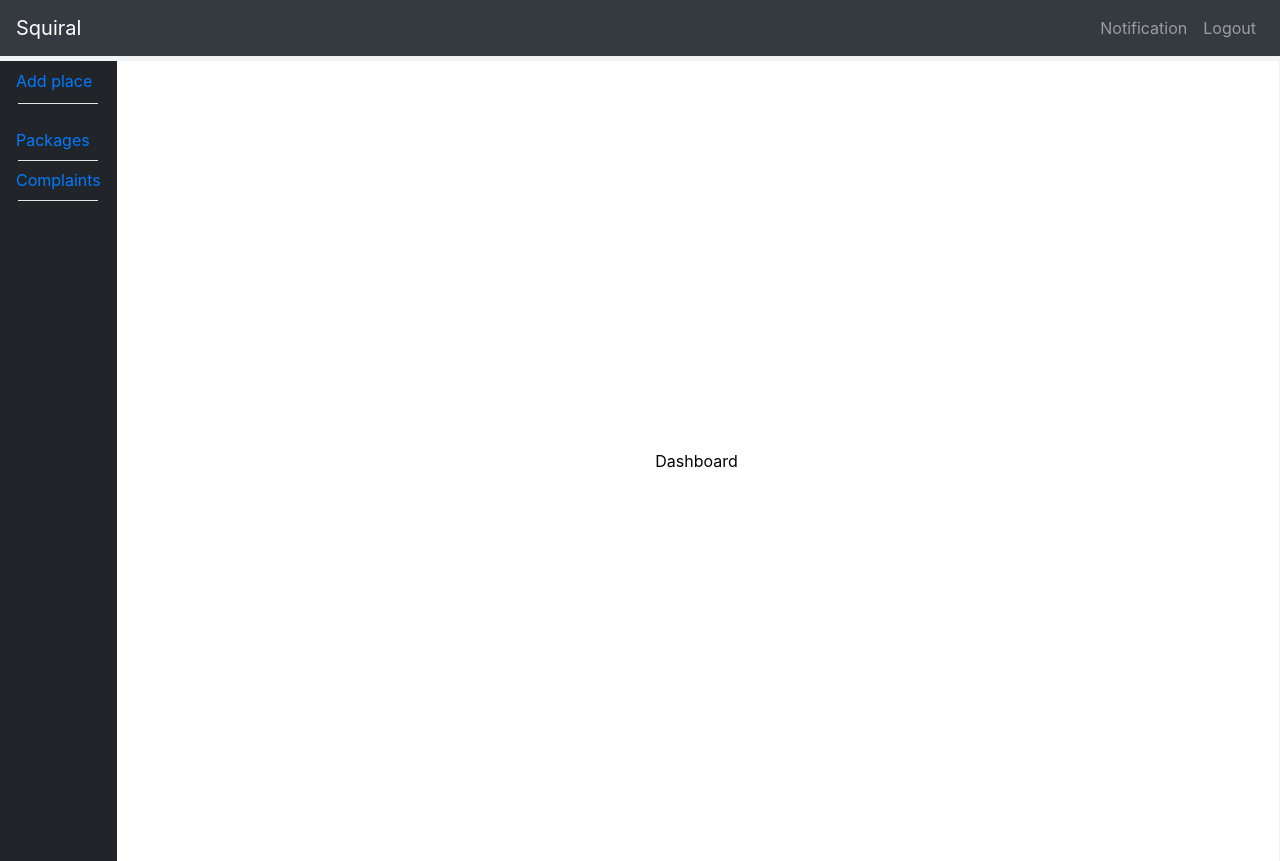
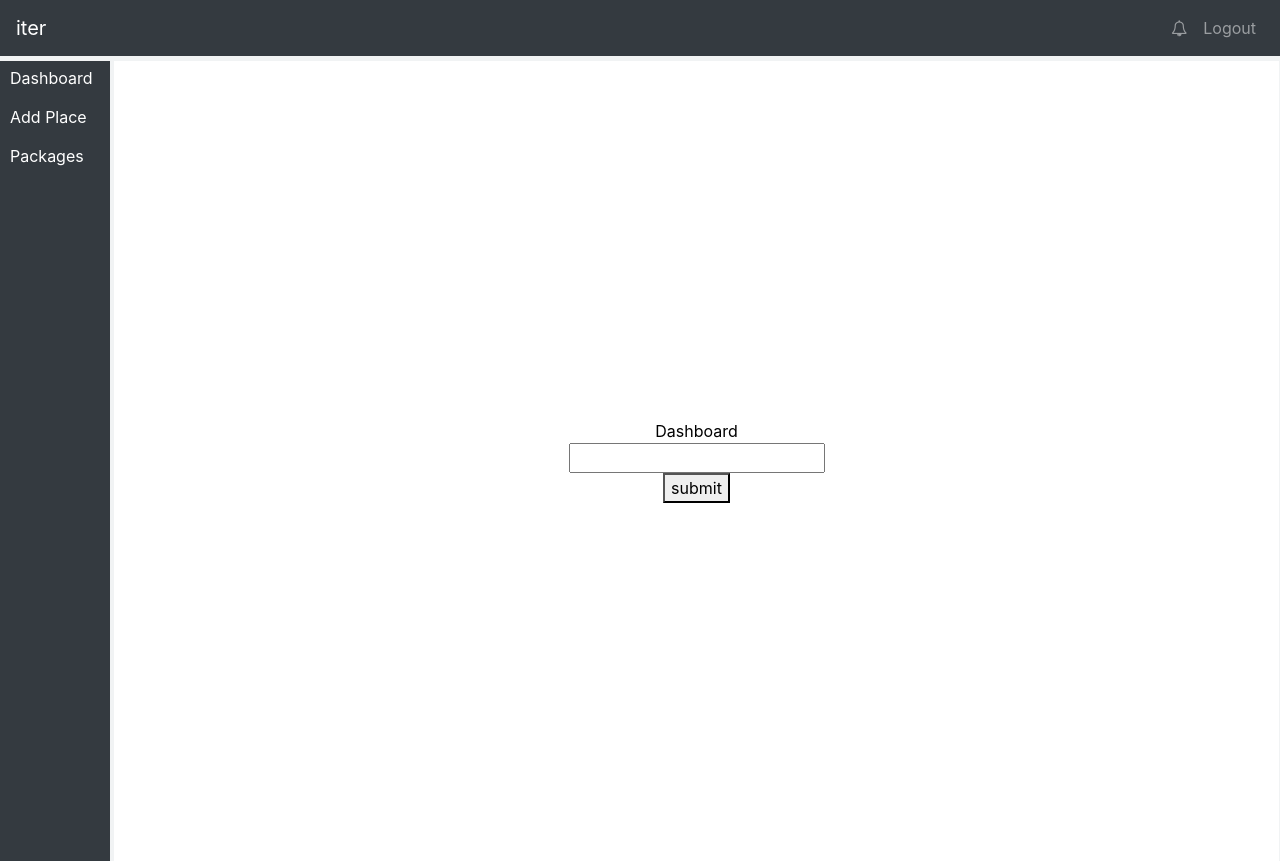
Before and after one commit to ChamodDinuka/3rd-GroupProject, a React (Create React App) app in the folder web/: page /admin in a window 1280 px wide. Built offline with nearby package versions, Linux system fonts and the light colour scheme; no server answers.

Commit message:
db connect

```diff
--- a/web/package.json
+++ b/web/package.json
@@ -7,6 +7,9 @@
     "@testing-library/react": "^9.5.0",
     "@testing-library/user-event": "^7.2.1",
     "bootstrap": "^4.5.0",
+    "dotenv": "^8.2.0",
+    "firebase": "^7.15.5",
+    "font-awesome": "^4.7.0",
     "react": "^16.13.1",
     "react-bootstrap": "^1.0.1",
     "react-dom": "^16.13.1",
--- a/web/src/App.js
+++ b/web/src/App.js
@@ -1,6 +1,5 @@
 import React from 'react';
 import './App.css';
-
 import AboutUs from './containers/AboutUs';
 import Login from './containers/Login';
 import Register from './containers/Register';
@@ -10,6 +9,10 @@ import Footer from './components/Footer';
 import Home from './containers/Home';
 import {BrowserRouter , Router, Switch, Route} from 'react-router-dom';
 import Dashboard from './component/admin/dashboard/dashboard';
+import Sidebar from './component/admin/sidebar/sidebar'
+import Navbar2 from './component/admin/navbar/nabar'
+import Packages from './component/admin/packages/packages';
+
 
 
 
@@ -21,7 +24,18 @@ function App() {
     <BrowserRouter>
       <div className="App">
       <Switch>
-        <Route exact path="/admin" component ={Dashboard}/>
+
+        <Route path="/admin"
+         render={({ match: { url } }) => (
+          <>
+           <Navbar2 sticky="top"/>
+           <Sidebar/>
+           <Route path={`${url}/`} component={Dashboard} exact />
+           <Route path={`${url}/packages`}  component={Packages} exact  />
+           <Route path={`${url}/#`}  />
+          </>
+         )}
+      />
         <Navbar/>
       </Switch>
         <Route path="/" exact component ={Home}/>
--- a/web/src/component/admin/dashboard/dashboard.js
+++ b/web/src/component/admin/dashboard/dashboard.js
@@ -1,18 +1,38 @@
 import React,{Component} from 'react';
-import Nabar from '../navbar/nabar'
-import Sidebar from '../sidebar/sidebar'
 import './dashboard.css';
+import  firebase from '../../../firebase'
 
 class Dashboard extends Component{
-    render(){
+    state={
+        email:''
+    }
+    submito=(e)=>{
+        console.log(this.state.email)
+        const db = firebase.firestore();
+        db.collection("user").doc("LA").set({
+            email: this.state.email,
+            state: "CA",
+
+        })
+        .then(function() {
+            console.log("Document successfully written!");
+        })
+        .catch(function(error) {
+            console.error("Error writing document: ", error);
+        });
+    }
+    handle=(e)=>{
+        this.setState({email:e.target.value});
+
+    }
+        render(){
         return(
-            <><Nabar sticky="top"/>
-            <><Sidebar /></>
             <div className="dashboard">
                 Dashboard
+            <input  onChange={this.handle} type="text"/>
+            <button type="submit" onClick={this.submito}>submit</button>
+            </div>
 
-            </div>
-            </>
 
         );
         }
--- a/web/src/component/admin/navbar/nabar.js
+++ b/web/src/component/admin/navbar/nabar.js
@@ -7,14 +7,14 @@ class nabar extends Component{
         return(
 
             <Navbar collapseOnSelect expand="lg" bg="dark" variant="dark">
-            <Navbar.Brand href="#home">Squiral</Navbar.Brand>
+            <Navbar.Brand href="#home">iter</Navbar.Brand>
             <Navbar.Toggle aria-controls="responsive-navbar-nav" />
             <Navbar.Collapse id="responsive-navbar-nav">
               <Nav className="mr-auto">
 
               </Nav>
               <Nav>
-                <Nav.Link href="#deets">Notification</Nav.Link>
+                <Nav.Link href="#deets"><i className="fa fa-bell-o" aria-hidden="true" ></i></Nav.Link>
                 <Nav.Link eventKey={2} href="#memes">
                   Logout
                 </Nav.Link>
--- a/web/src/component/admin/navbar/navbar.css
+++ b/web/src/component/admin/navbar/navbar.css
@@ -5,3 +5,9 @@
     height: 100vh;
 
 }
+i.fa.fa-bell-o {
+    color: rgba(255,255,255,.5);
+}
+i.fa.fa-bell-o:hover{
+    color:white;
+}
--- /dev/null
+++ b/web/src/component/admin/packages/add-package/add-package.css
@@ -0,0 +1,6 @@
+form{
+    padding: 10px;
+}
+.modal-header {
+    background: orange;
+}
--- /dev/null
+++ b/web/src/component/admin/packages/add-package/add-package.js
@@ -0,0 +1,115 @@
+import React,{Component} from 'react'
+import {Form,Button,Col} from 'react-bootstrap'
+import './add-package.css'
+import firebase from '../../../../firebase'
+class Add_package extends Component{
+    state={
+        package_name:'',
+        vehicle_type:'',
+        package_description:'',
+        hotel_name:'',
+        package_price:'',
+        room_condition:''
+    }
+    handleSubmit=(e)=>{
+        console.log(this.state.vehicle_type)
+        e.preventDefault();
+        const db = firebase.firestore();
+        db.settings({
+          timestampsInSnapshots: true
+        });
+        const userRef = db.collection("packages").add({
+          package_name:this.state.package_name,
+          vehicle_type:this.state.vehicle_type,
+          package_description:this.state.package_description,
+          hotel_name:this.state.hotel_name,
+          package_price:this.state.package_price,
+          room_condition:this.state.room_condition
+        });
+
+    }
+    updatePackage=(e)=>{
+        this.setState({
+            package_name:e.target.value
+
+        });
+    }
+    updateVehicle=(e)=>{
+        this.setState({
+            vehicle_type:e.target.value
+        });
+    }
+    updateDescription=(e)=>{
+      this.setState({
+            package_description:e.target.value
+      });
+    }
+    updateHotel=(e)=>{
+        this.setState({
+            hotel_name:e.target.value
+        });
+    }
+    updateRoom=(e)=>{
+        this.setState({
+            room_condition:e.target.value
+        });
+    }
+    updatePrice=(e)=>{
+        this.setState({
+            package_price:e.target.value
+        });
+    }
+    render(){
+        return(
+            <Form onSubmit={this.handleSubmit}>
+  <Form.Row>
+    <Form.Group as={Col} controlId="formGridEmail">
+      <Form.Label>Package Name</Form.Label>
+      <Form.Control type="text" onChange={this.updatePackage} placeholder="Package Name" />
+    </Form.Group>
+
+    <Form.Group as={Col} controlId="formGridState">
+      <Form.Label>Vehicle Type</Form.Label>
+      <Form.Control as="select" onChange={this.updateVehicle} defaultValue="Choose...">
+        <option>Car</option>
+        <option>Van</option>
+        <option>Bike</option>
+        <option>Tuk Tuk</option>
+      </Form.Control>
+    </Form.Group>
+  </Form.Row>
+  <Form.Group controlId="exampleForm.ControlTextarea1">
+    <Form.Label>Package Description</Form.Label>
+    <Form.Control as="textarea" onChange={this.updateDescription} rows="3" />
+  </Form.Group>
+  <Form.Group controlId="formGridAddress1">
+    <Form.Label>Hotel Name</Form.Label>
+    <Form.Control type="text" onChange={this.updateHotel} placeholder="Hotel Name" />
+  </Form.Group>
+
+  <Form.Row>
+  <Form.Group as={Col} controlId="formGridState">
+      <Form.Label>Rooms Condition</Form.Label>
+      <Form.Control as="select" onChange={this.updateRoom} defaultValue="Choose...">
+        <option>Non AC</option>
+        <option>AC</option>
+
+      </Form.Control>
+    </Form.Group>
+
+
+
+    <Form.Group as={Col} controlId="formGridZip">
+      <Form.Label>Package Price(Rs)</Form.Label>
+      <Form.Control placeholder="Rs" onChange={this.updatePrice} />
+    </Form.Group>
+  </Form.Row>
+
+  <Button variant="primary" type="submit">
+    Save
+  </Button>
+</Form>
+        );
+    }
+}
+export default Add_package;
--- /dev/null
+++ b/web/src/component/admin/packages/packages.css
@@ -0,0 +1,29 @@
+.packages {
+    background-color: white;
+    min-height: 100vh;
+    display: flex;
+    flex-direction: column;
+
+
+    margin-left: 100px;
+    margin-top: -100vh;
+    color: black;
+  }
+  div.packages {
+    margin-right: 1px;
+    margin-left: 114px;
+}
+.card {
+    position: inherit;
+}
+.btn-success {
+  width: 150px;
+  margin-left: auto;
+  margin-right: 20px;
+}
+.row {
+  margin-top: 10px;
+  margin-bottom: 10px;
+  margin-right: 0px;
+  margin-left: 0px;
+}
--- /dev/null
+++ b/web/src/component/admin/packages/packages.js
@@ -0,0 +1,100 @@
+import React,{Component} from 'react'
+import './packages.css'
+import {Card,Button,Modal,Nav, CardGroup,CardDeck,Row,Col} from 'react-bootstrap'
+import Add_package from './add-package/add-package'
+import firebase from '../../../firebase'
+import { database } from 'firebase'
+
+class Packages extends Component{
+	constructor(){
+		super()
+		this.state={
+			package_name:[],
+			package_description:[],
+            vehicle_type:[],
+        	hotel_name:[],
+        	package_price:[],
+        	room_condition:[]
+		}
+	  }
+	 componentDidMount(){
+		var db = firebase.firestore();
+		db.collection("packages")
+    .onSnapshot(function(querySnapshot) {
+		var name = [];
+		var description=[];
+		var vehicle = [];
+		var hotel = [];
+		var price = [];
+		var room = [];
+        querySnapshot.forEach(function(doc) {
+			name.push(doc.data().package_name);
+			description.push(doc.data().package_description);
+			vehicle.push(doc.data().vehicle_type);
+			hotel.push(doc.data().hotel_name);
+			price.push(doc.data().package_price);
+			room.push(doc.data().room_condition)
+
+        });
+		console.log("Current cities in CA: ", name.join(", "));
+		this.setState({
+			package_name:name,
+			package_description:description,
+			vehicle_type:vehicle,
+			hotel_name:hotel,
+			package_price:price,
+			room_condition:room
+		});
+    }.bind(this));
+
+	 }
+	  handleModel(){
+		this.setState({show:true})
+		console.log(this.state.show);
+	  }
+	  closeModel(){
+		 this.setState({show:false});
+		 console.log("hii");
+	  }
+
+    render(){
+
+        return(
+            <div className="packages">
+
+				<Row >
+				{this.state.package_name.map((answer, i) => {
+			console.log(answer)
+			return(
+			<Col md={3} sm={4}>
+			<Card >
+
+				<Card.Body>
+		<Card.Title>{this.state.package_name[i]}</Card.Title>
+					<Card.Text>
+						{this.state.package_description[i]}
+    				</Card.Text>
+					<Button variant="primary">View</Button>{' '}
+					<Button variant="warning">Update</Button>
+				</Card.Body>
+			</Card> </Col>
+			// Return the element. Also pass key
+			)
+		 })}</Row>
+
+			<>
+			<Button variant="success" onClick={()=>{this.handleModel()}}><i class="fa fa-plus-circle" aria-hidden="true"></i>New package</Button>
+			<Modal show={this.state.show} size="md" aria-labelledby="contained-modal-title-vcenter" centered>
+                <Modal.Header closeButton onClick={()=>{this.closeModel()} }><b>Add Package</b></Modal.Header>
+                   <Add_package/>
+
+                </Modal>
+				</>
+
+
+
+            </div>
+        );
+    }
+}
+export default Packages;
--- a/web/src/component/admin/sidebar/sidebar.css
+++ b/web/src/component/admin/sidebar/sidebar.css
@@ -1,3 +1,32 @@
-.flex-column{
-    width: 20px;
+
+ul {
+    list-style: none;
+    padding-left: 0;
+
 }
+.admin-side {
+    width: 110px;
+    background: #343a40;
+    height: 100vh;
+
+    position: inherit;
+
+}
+li#side {
+    padding: 5px;
+    margin: 5px;
+}
+a {
+    text-decoration: none !important;
+    color: white;
+}
+a:hover{
+    border: white;
+}
+li#side:hover {
+    border: inset;
+}
+ul {
+    position: sticky;
+    top: 61px;
+}
--- a/web/src/component/admin/sidebar/sidebar.js
+++ b/web/src/component/admin/sidebar/sidebar.js
@@ -1,16 +1,19 @@
 import React,{Component  } from "react";
 import { Nav } from 'react-bootstrap';
+import './sidebar.css'
 
 class Sidebar extends Component{
     render(){
         return(
 
-            <Nav defaultActiveKey="/home" className="flex-column">
-            <Nav.Link style={{position:"sticky",top:"56px"}} href="/home">Add place</Nav.Link><hr style={{position:"sticky",top:"96px"}}/>
-            <Nav.Link style={{position:"sticky",top:"120px"}} eventKey="link-1">Packages</Nav.Link><hr style={{position:"sticky",top:"160px"}}/>
-            <Nav.Link style={{position:"sticky",top:"160px"}} eventKey="link-2">Complaints</Nav.Link><hr style={{position:"sticky",top:"200px"}}/>
+            <div className="admin-side">
+                <ul>
+                    <li id="side"><a href="#">Dashboard</a></li>
+                    <li id="side"><a href="#">Add Place</a></li>
+                    <li id="side"><a  href="/admin/packages">Packages</a></li>
+                </ul>
+            </div>
 
-            </Nav>
 
         )
     }
--- /dev/null
+++ b/web/src/firebase.js
@@ -0,0 +1,17 @@
+import firebase from 'firebase';
+require('dotenv').config()
+const firebaseConfig = {
+    apiKey: process.env.API_KEY,
+    authDomain: process.env.AUTH_DOMAIN,
+    databaseURL: process.env.DB_URL,
+    projectId: "iter-44dad",
+    storageBucket: process.env.BUCKET,
+    messagingSenderId: process.env.MESSAGE_ID,
+    appId: process.env.APP_ID,
+    measurementId: process.env.MEASUREMENT_ID
+  };
+  // Initialize Firebase
+
+  firebase.initializeApp(firebaseConfig);
+
+  export default firebase;
```
Also changed, not shown: 2 other files (tests, documents, lock files or other folders).
